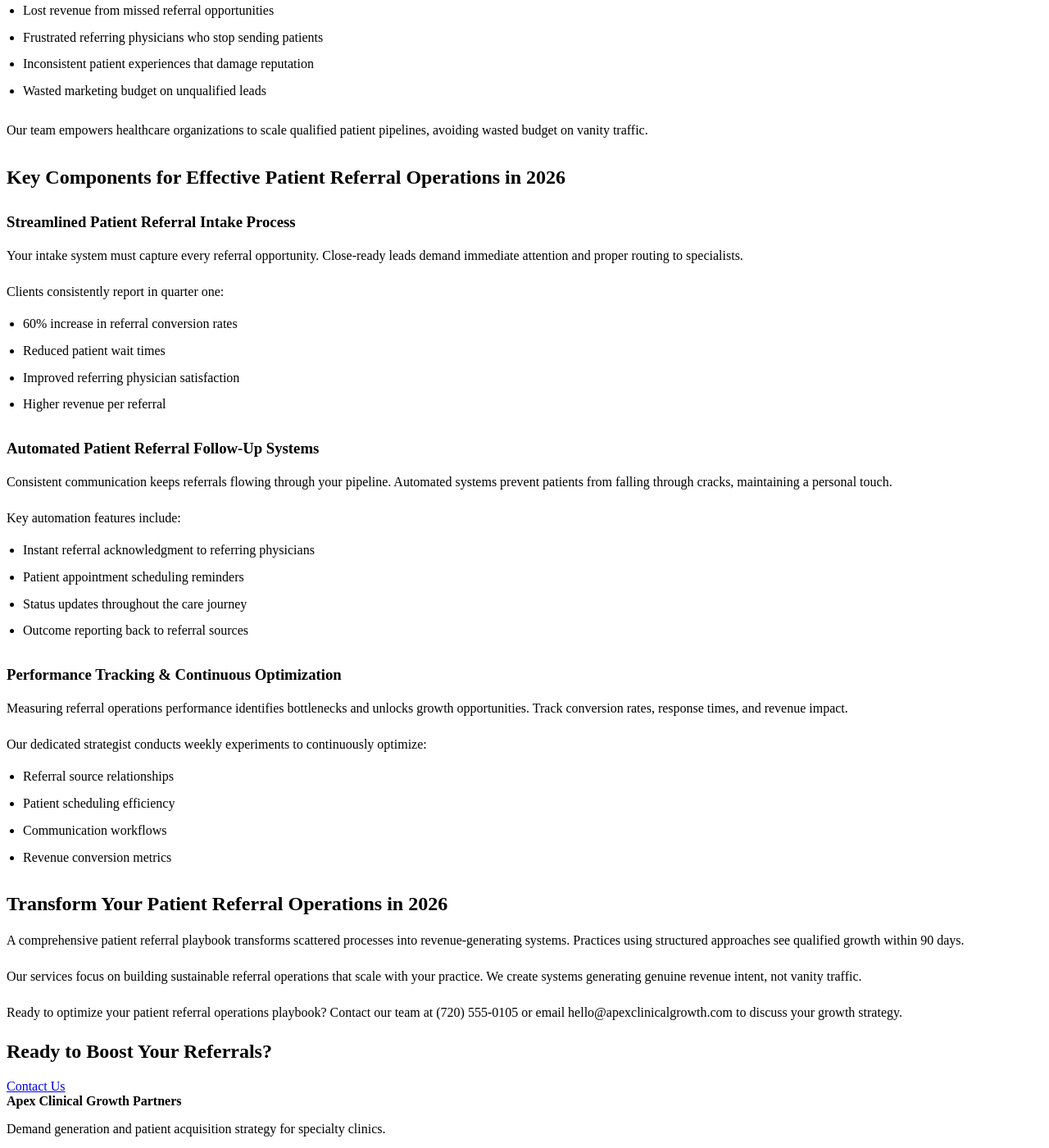
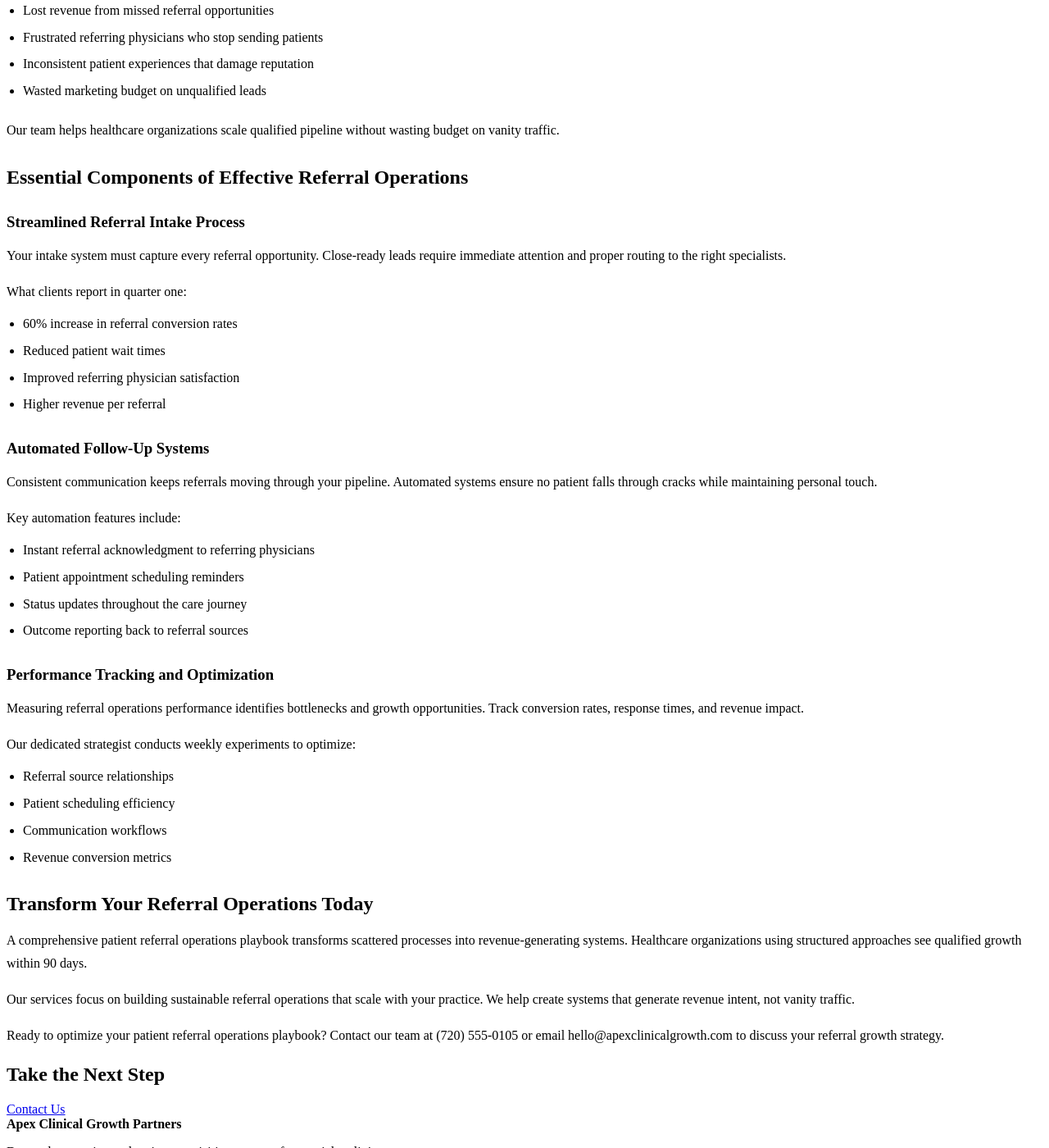
Before and after one commit to prjctlphbt/orbitr-canary-angular-20260228, a Jekyll site: the page angular-referral-ops-playbook-20260228142149.html, which Jekyll copies as it is, in a window 1280 px wide and 1400 px high, scrolled down 361 px. Shown: the whole window at 82% size. Built offline with Jekyll 4.4.1, drawn with Linux system fonts in a browser that asks for light colours; some of the changed text lies outside the part shown.

Commit message:
Rollback: Revert changes to angular-referral-ops-playbook-20260228142149.html

```diff
--- a/angular-referral-ops-playbook-20260228142149.html
+++ b/angular-referral-ops-playbook-20260228142149.html
@@ -4,8 +4,8 @@
 <head>
 <meta charset="utf-8"/>
 <meta content="width=device-width, initial-scale=1.0" name="viewport"/>
-<meta content="Unlock healthcare growth in 2026 with our Patient Referral Operations Playbook. Streamline workflows, boost conversions, and enhance patient outcomes. Get started today." name="description"/>
-<title>Patient Referral Operations Playbook 2026 | Boost Healthcare Growth</title>
+<meta content="Streamline patient referrals with our comprehensive operations playbook. Optimize workflows, boost growth, and improve patient outcomes. Get started today." name="description"/>
+<title>Patient Referral Operations Playbook - Healthcare Growth</title>
 <style>
 
 
@@ -102,36 +102,36 @@
 <main class="page-main">
 <section class="page-hero landing-hero">
 <div class="container">
-<h1 class="orbitr-generated-content">Patient Referral Operations Playbook 2026: Drive Healthcare Growth</h1>
+<h1>Patient Referral Operations Playbook - Healthcare Growth</h1>
 <a class="cta" href="/services/">Contact Us</a>
 </div>
 </section>
 <section class="landing-content">
 <div class="container orbitr-generated-content">
-<h1>Patient Referral Operations Playbook 2026: Your Guide to Healthcare Growth</h1>
-<p>Your patient referral operations playbook is critical for practice growth. Many healthcare organizations lose up to 40% of referrals from broken processes and missed follow-ups.</p>
+<h1>Patient Referral Operations Playbook - Healthcare Growth</h1>
+<p>Your patient referral operations playbook determines whether your practice grows or stagnates. Most healthcare organizations lose 40% of referrals due to broken processes and missed follow-ups.</p>
 <p>Orbitr Canary Angular 20260228 serving the Denver, CO community specializes in creating systematic approaches that convert referral intent into revenue growth.</p>
-<h2>Why Your Patient Referral Playbook is Essential for 2026 Growth</h2>
-<p>Effective referral operations directly boost your bottom line. Without a structured patient referral playbook, practices often experience:</p>
+<h2>Why Your Patient Referral Operations Playbook Matters</h2>
+<p>Referral operations directly impact your bottom line. Without a structured patient referral operations playbook, practices experience:</p>
 <ul>
 <li>Lost revenue from missed referral opportunities</li>
 <li>Frustrated referring physicians who stop sending patients</li>
 <li>Inconsistent patient experiences that damage reputation</li>
 <li>Wasted marketing budget on unqualified leads</li>
 </ul>
-<p>Our team empowers healthcare organizations to scale qualified patient pipelines, avoiding wasted budget on vanity traffic.</p>
-<h2>Key Components for Effective Patient Referral Operations in 2026</h2>
-<h3>Streamlined Patient Referral Intake Process</h3>
-<p>Your intake system must capture every referral opportunity. Close-ready leads demand immediate attention and proper routing to specialists.</p>
-<p>Clients consistently report in quarter one:
+<p>Our team helps healthcare organizations scale qualified pipeline without wasting budget on vanity traffic.</p>
+<h2>Essential Components of Effective Referral Operations</h2>
+<h3>Streamlined Referral Intake Process</h3>
+<p>Your intake system must capture every referral opportunity. Close-ready leads require immediate attention and proper routing to the right specialists.</p>
+<p>What clients report in quarter one:
 <ul>
 <li>60% increase in referral conversion rates</li>
 <li>Reduced patient wait times</li>
 <li>Improved referring physician satisfaction</li>
 <li>Higher revenue per referral</li>
 </ul></p>
-<h3>Automated Patient Referral Follow-Up Systems</h3>
-<p>Consistent communication keeps referrals flowing through your pipeline. Automated systems prevent patients from falling through cracks, maintaining a personal touch.</p>
+<h3>Automated Follow-Up Systems</h3>
+<p>Consistent communication keeps referrals moving through your pipeline. Automated systems ensure no patient falls through cracks while maintaining personal touch.</p>
 <p>Key automation features include:
 <ul>
 <li>Instant referral acknowledgment to referring physicians</li>
@@ -139,24 +139,24 @@
 <li>Status updates throughout the care journey</li>
 <li>Outcome reporting back to referral sources</li>
 </ul></p>
-<h3>Performance Tracking &amp; Continuous Optimization</h3>
-<p>Measuring referral operations performance identifies bottlenecks and unlocks growth opportunities. Track conversion rates, response times, and revenue impact.</p>
-<p>Our dedicated strategist conducts weekly experiments to continuously optimize:
+<h3>Performance Tracking and Optimization</h3>
+<p>Measuring referral operations performance identifies bottlenecks and growth opportunities. Track conversion rates, response times, and revenue impact.</p>
+<p>Our dedicated strategist conducts weekly experiments to optimize:
 <ul>
 <li>Referral source relationships</li>
 <li>Patient scheduling efficiency</li>
 <li>Communication workflows</li>
 <li>Revenue conversion metrics</li>
 </ul></p>
-<h2>Transform Your Patient Referral Operations in 2026</h2>
-<p>A comprehensive patient referral playbook transforms scattered processes into revenue-generating systems. Practices using structured approaches see qualified growth within 90 days.</p>
-<p>Our services focus on building sustainable referral operations that scale with your practice. We create systems generating genuine revenue intent, not vanity traffic.</p>
-<p>Ready to optimize your patient referral operations playbook? Contact our team at (720) 555-0105 or email hello@apexclinicalgrowth.com to discuss your growth strategy.</p>
+<h2>Transform Your Referral Operations Today</h2>
+<p>A comprehensive patient referral operations playbook transforms scattered processes into revenue-generating systems. Healthcare organizations using structured approaches see qualified growth within 90 days.</p>
+<p>Our services focus on building sustainable referral operations that scale with your practice. We help create systems that generate revenue intent, not vanity traffic.</p>
+<p>Ready to optimize your patient referral operations playbook? Contact our team at (720) 555-0105 or email hello@apexclinicalgrowth.com to discuss your referral growth strategy.</p>
 </div>
 </section>
 <section class="landing-cta">
 <div class="container">
-<h2>Ready to Boost Your Referrals?</h2>
+<h2>Take the Next Step</h2>
 <a class="cta" href="/services/">Contact Us</a>
 </div>
 </section>
```
